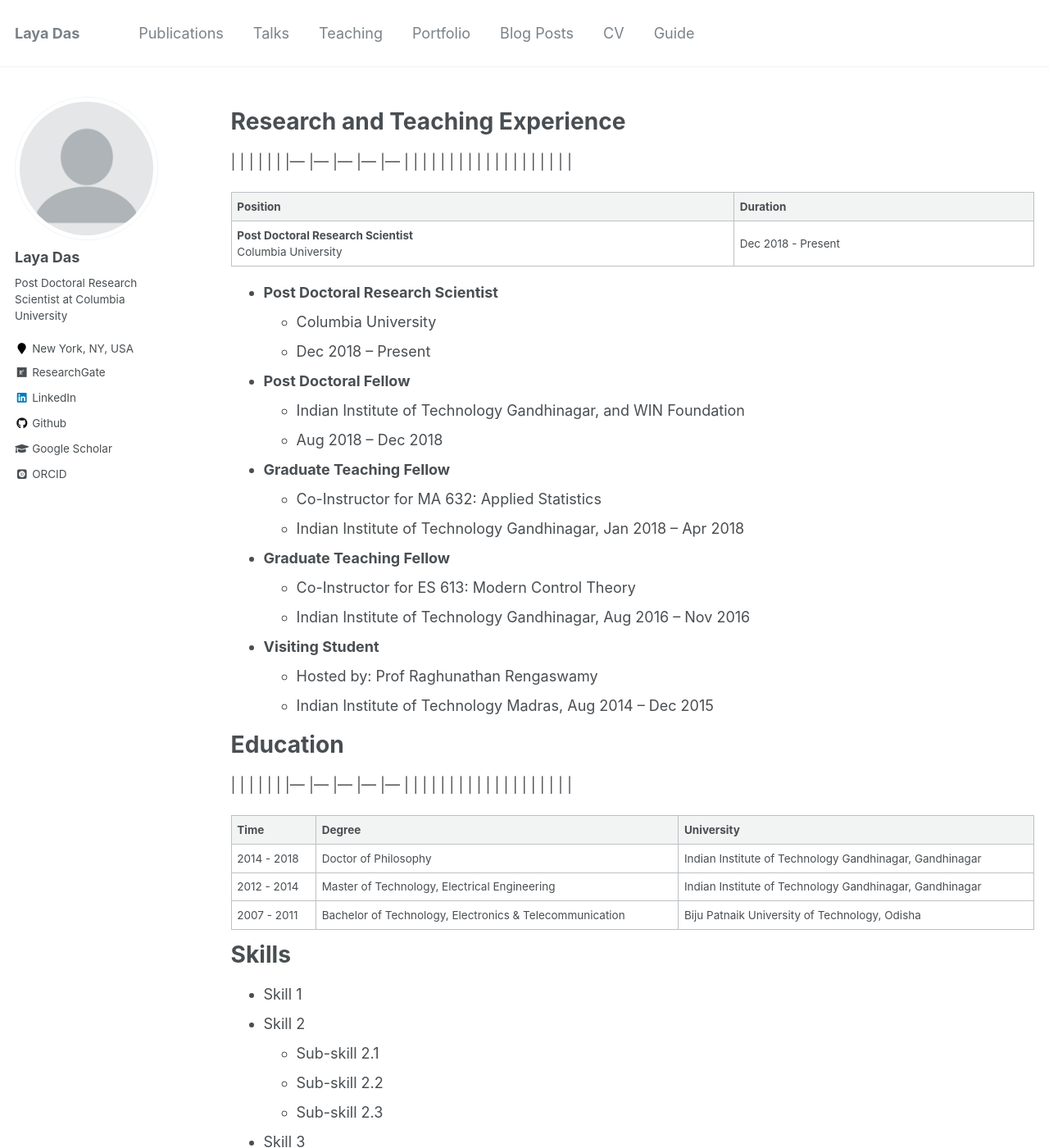
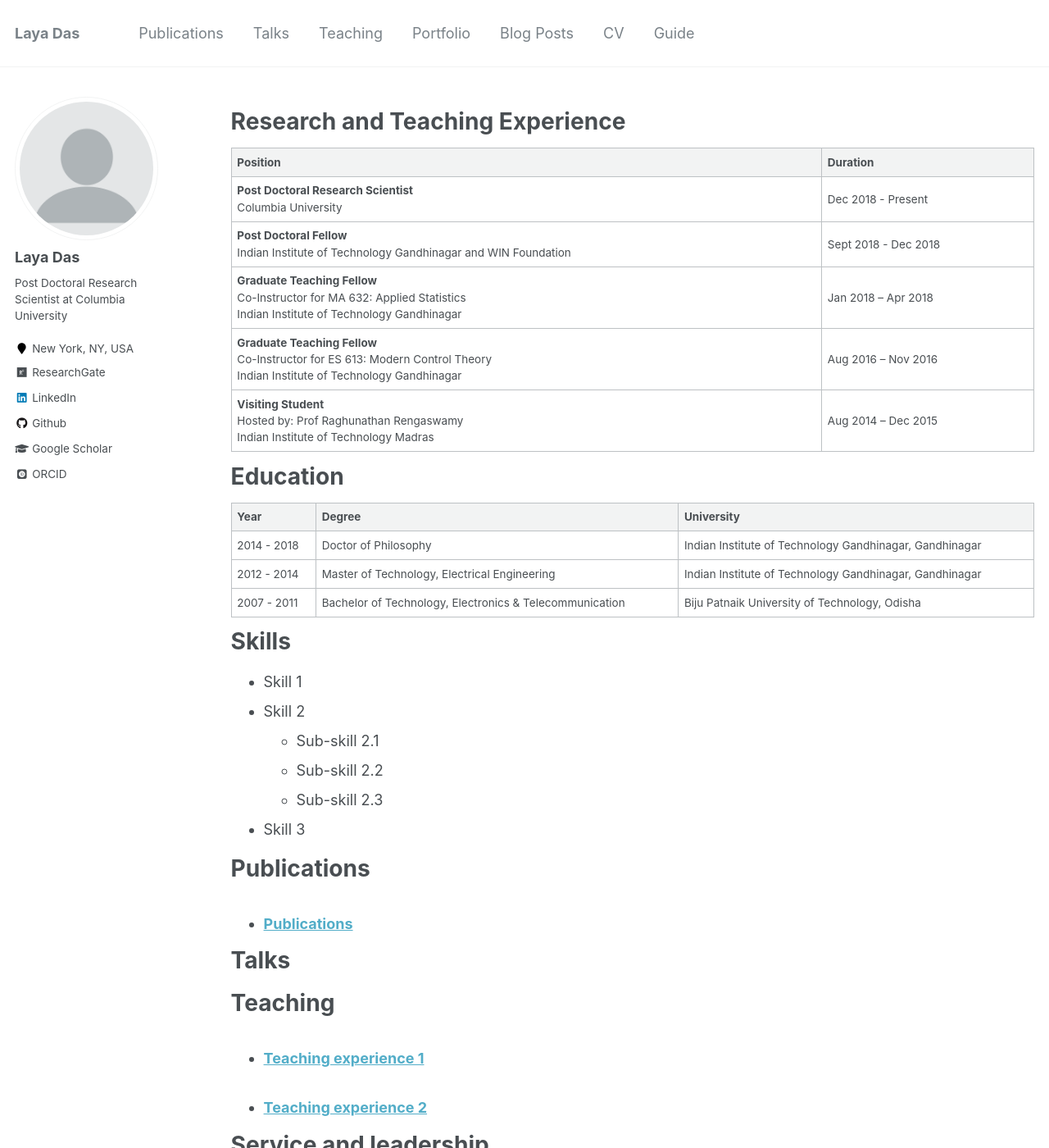
Before and after one commit to layadas/layadas.github.io, a Jekyll site: the page built from _pages/cv.md, in a window 1280 px wide and 1400 px high. Shown: the whole window at 82% size. Built offline with Jekyll 4.4.1, drawn with Linux system fonts in a browser that asks for light colours; some web fonts are replaced.

Commit message:
Update cv.md

```diff
--- a/_pages/cv.md
+++ b/_pages/cv.md
@@ -11,46 +11,19 @@ redirect_from:
 
 Research and Teaching Experience
 ======
-|   	|   	|   	|   	|   	|
-|---	|---	|---	|---	|---	|
-|   	|   	|   	|   	|   	|
-|   	|   	|   	|   	|   	|
-|   	|   	|   	|   	|   	|
 
 | Position	| Duration	|
 |--- |--- |
 | **Post Doctoral Research Scientist**<br>Columbia University | Dec 2018 - Present |
-
-
-- **Post Doctoral Research Scientist**
-	- Columbia University
-	- Dec 2018 – Present
-
-- **Post Doctoral Fellow**
-	- Indian Institute of Technology Gandhinagar, and WIN Foundation
-	- Aug 2018 – Dec 2018
-
-- **Graduate Teaching Fellow**
-	- Co-Instructor for MA 632: Applied Statistics
-	- Indian Institute of Technology Gandhinagar, Jan 2018 – Apr 2018
-
-- **Graduate Teaching Fellow**
-	- Co-Instructor for ES 613: Modern Control Theory
-	- Indian Institute of Technology Gandhinagar, Aug 2016 – Nov 2016
-
-- **Visiting Student**
-	- Hosted by: Prof Raghunathan Rengaswamy
-	- Indian Institute of Technology Madras, Aug 2014 – Dec 2015
+| **Post Doctoral Fellow**<br>Indian Institute of Technology Gandhinagar and WIN Foundation | Sept 2018 - Dec 2018 |
+| **Graduate Teaching Fellow**<br>Co-Instructor for MA 632: Applied Statistics<br>Indian Institute of Technology Gandhinagar | Jan 2018 – Apr 2018 |
+| **Graduate Teaching Fellow**<br>Co-Instructor for ES 613: Modern Control Theory<br>Indian Institute of Technology Gandhinagar | Aug 2016 – Nov 2016 |
+| **Visiting Student**<br>Hosted by: Prof Raghunathan Rengaswamy<br>Indian Institute of Technology Madras | Aug 2014 – Dec 2015 |
 
 Education
 ======
-|   	|   	|   	|   	|   	|
-|---	|---	|---	|---	|---	|
-|   	|   	|   	|   	|   	|
-|   	|   	|   	|   	|   	|
-|   	|   	|   	|   	|   	|
 
-|Time	|Degree	|University	|
+| Year	| Degree	| 	University |
 |---	|---	|---	|
 | 2014 - 2018 | Doctor of Philosophy | Indian Institute of Technology Gandhinagar, Gandhinagar |
 | 2012 - 2014 | Master of Technology, Electrical Engineering | Indian Institute of Technology Gandhinagar, Gandhinagar |
```
